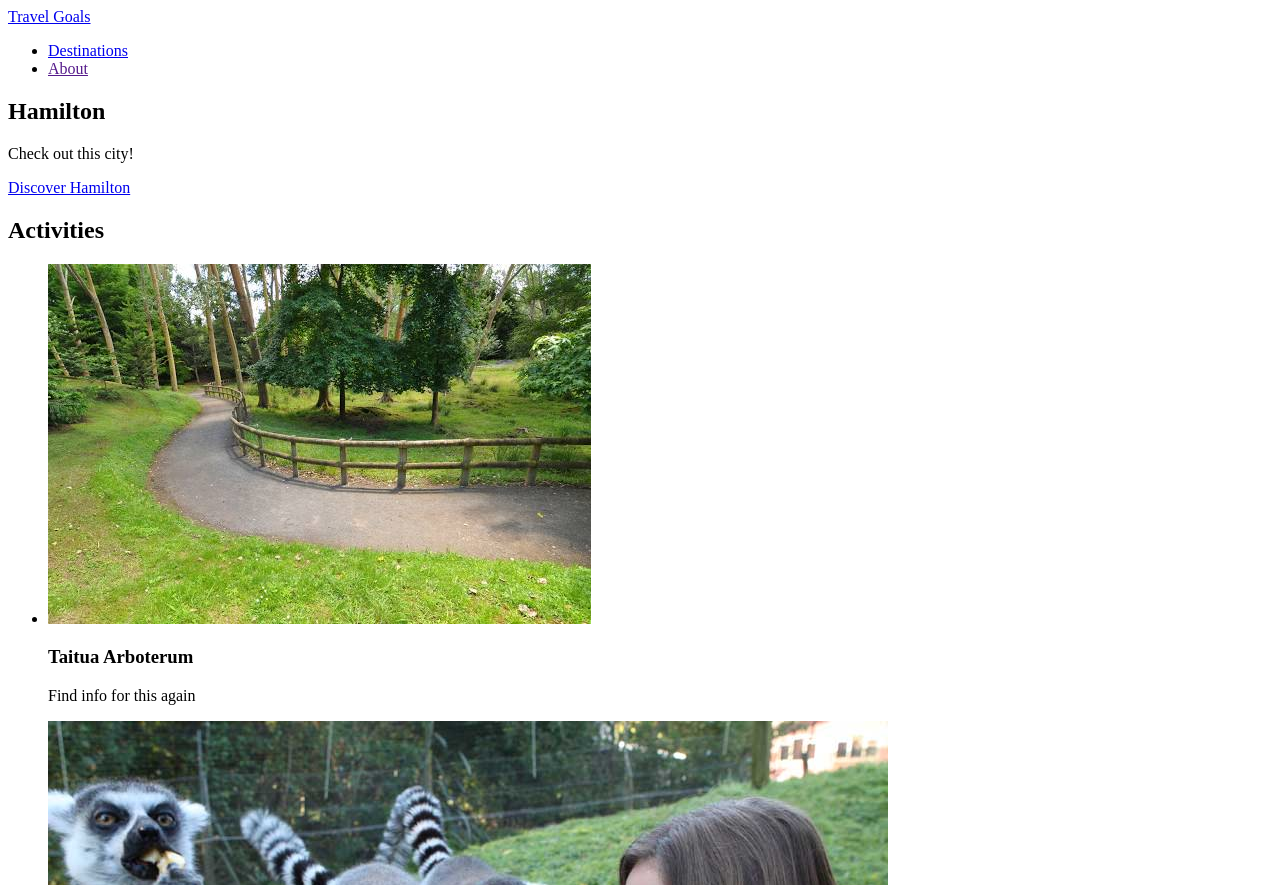
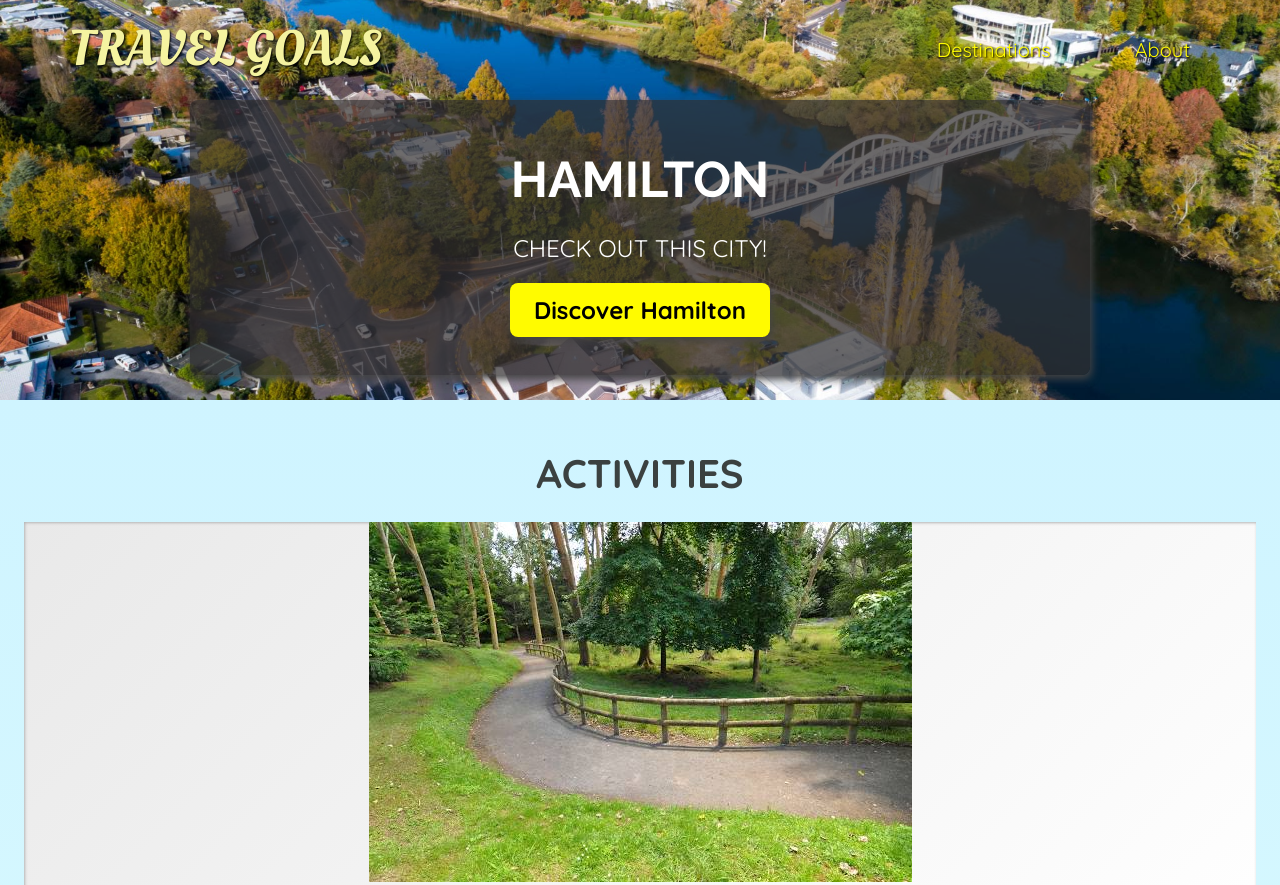
Before and after one commit to Szablitho/Travel-Page, a plain HTML site: page activities/hamilton/hamilton.html in a window 1280 px wide. Shown: the top 885 px of the page. Drawn offline with Linux system fonts and the light colour scheme; the site is published under a folder, as on GitHub Pages, so addresses that start at the root find nothing.

Commit message:
paths changed to refer toparent containers

```diff
--- a/activities/activities.css
+++ b/activities/activities.css
@@ -1,6 +1,6 @@
 #hero {
   height: 400px;
-  background: url("/images/places/Hamilton/Hamilton.jfif")
+  background: url("../images/places/Hamilton/Hamilton.jfif")
     center / cover;
   /* background-size: cover; */
 }
--- a/activities/hamilton/hamilton.html
+++ b/activities/hamilton/hamilton.html
@@ -4,8 +4,8 @@
     <meta charset="UTF-8" />
     <meta http-equiv="X-UA-Compatible" content="IE=edge" />
     <meta name="viewport" content="width=device-width, initial-scale=1.0" />
-    <link rel="stylesheet" href="/activities/activities.css" />
-    <link rel="stylesheet" href="/shared.css" />
+    <link rel="stylesheet" href="../activities.css" />
+    <link rel="stylesheet" href="../../shared.css" />
     <link rel="preconnect" href="https://fonts.googleapis.com" />
     <link rel="preconnect" href="https://fonts.gstatic.com" crossorigin />
     <link rel="preconnect" href="https://fonts.googleapis.com" />
```
